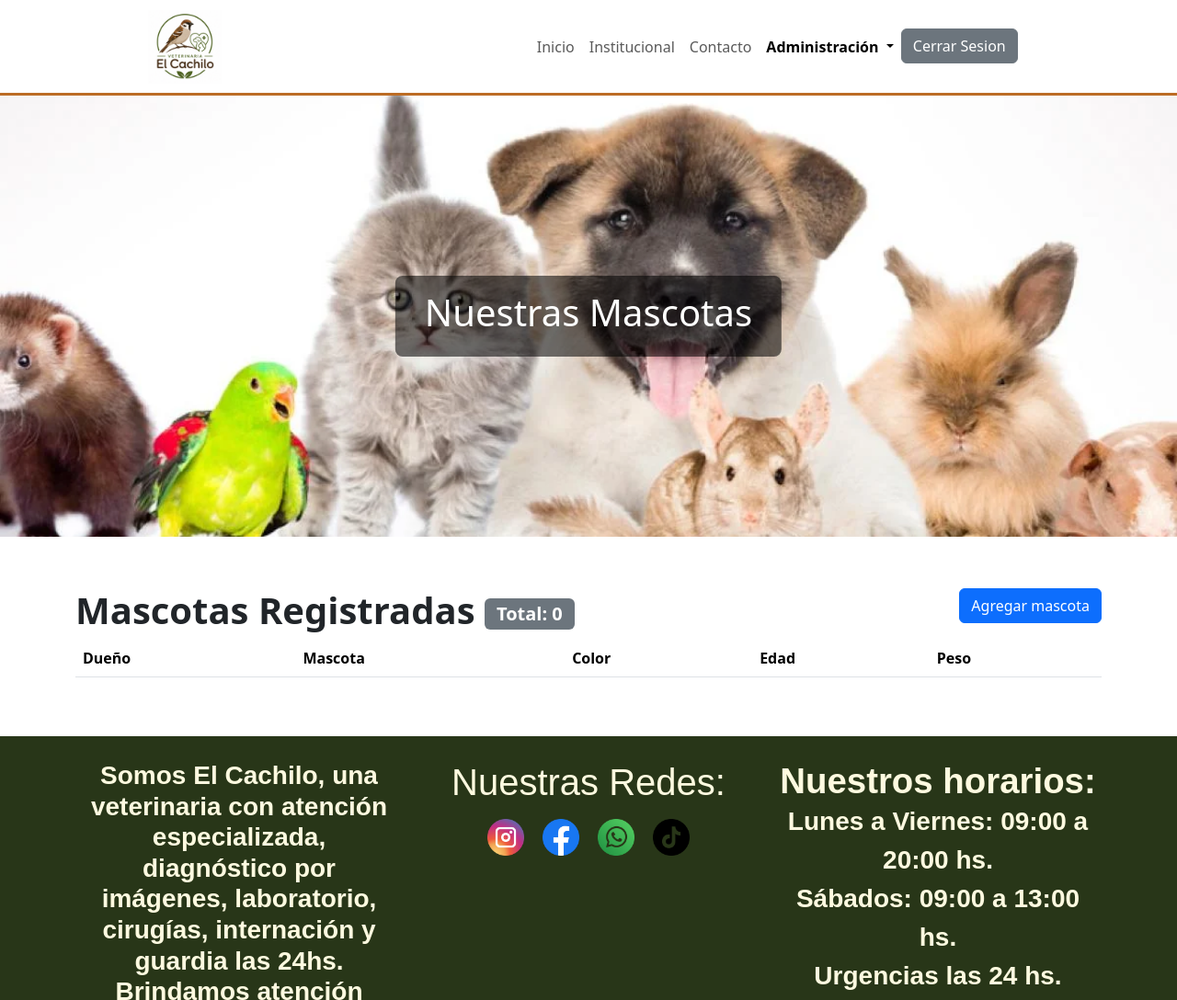
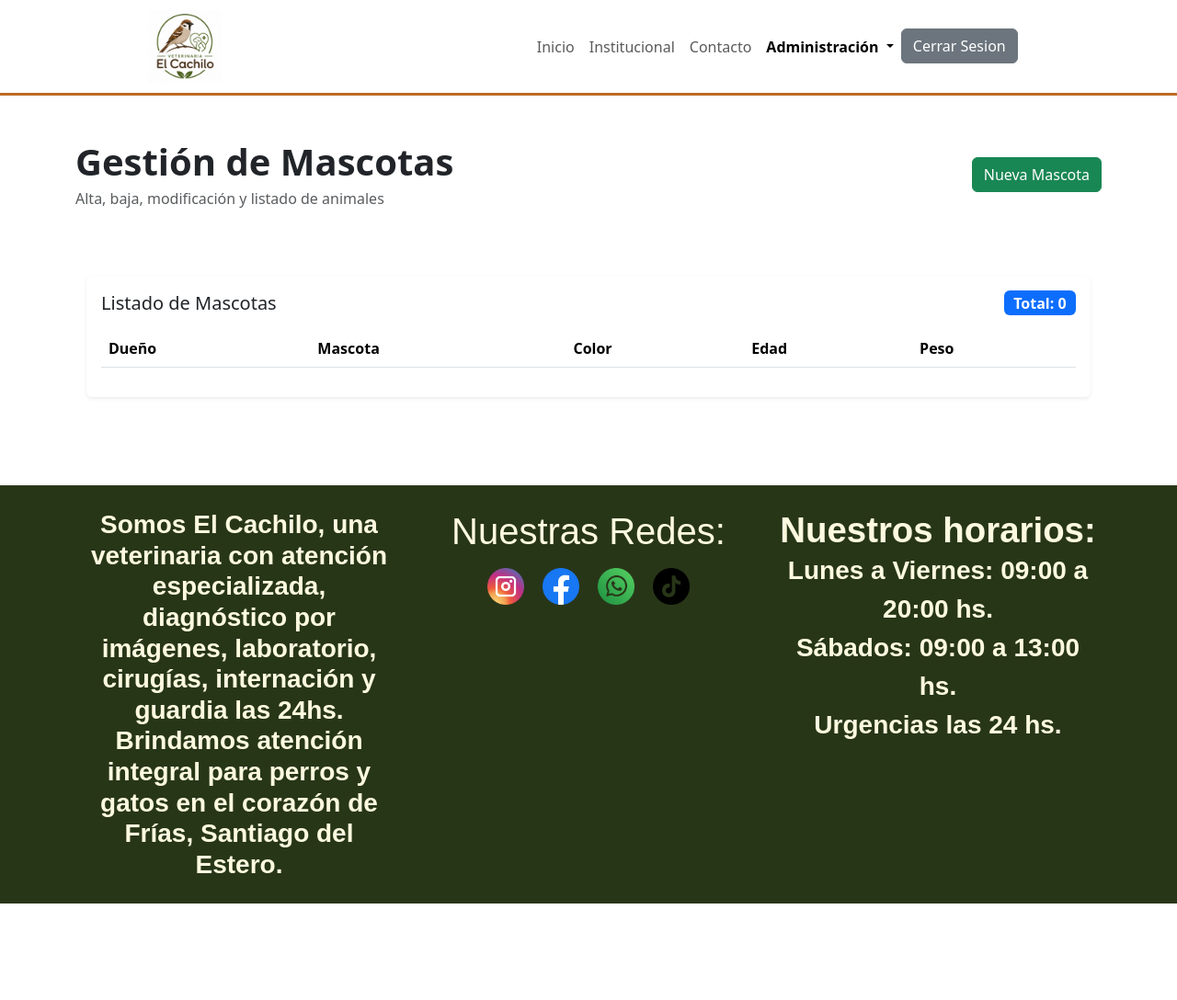
Before and after one commit to JEmilioH/Veterinaria_El_Cachilo, a website built with Vite: page mascotas.html in a window 1280 px wide. Shown: the top 1088 px of the page at 92% size. After the commit the page ends 983 px from the top, so only its background shows below. Built offline with nearby package versions, Linux system fonts and the light colour scheme; sample sign-in values are in the browser's storage; a web font is replaced by a local one.

Commit message:
Estilo Mascotas
Estilo Mascotas

```diff
--- a/mascotas.html
+++ b/mascotas.html
@@ -44,31 +44,25 @@
         </nav>
     </header>
 
-    <main>
-        <section class="banner position-relative">
-            <img src="./assets/images/Mascotas.webp" class="w-100" alt="Perro y gato en clínica">
-            <div class="position-absolute top-50 start-50 translate-middle text-center px-3">
-                <div class="banner-text">
-                    <h1>Nuestras Mascotas</h1>
+    <main class="container my-5">
+        <div class="d-flex flex-column flex-md-row justify-content-between align-items-md-center mb-4 gap-3">
+            <div>
+                <h1 class="display-6 fw-bold mb-1">Gestión de Mascotas</h1>
+                <p class="text-muted mb-0">Alta, baja, modificación y listado de animales</p>
             </div>
+            <button type="button" class="btn btn-success" id="btnNuevaMascota" data-bs-toggle="modal" data-bs-target="#modalMascota">
+                Nueva Mascota
+            </button>
         </div>
-        </section>
 
         <!-- MASCOTAS         -->
         <section class="container py-5">
-            <div class="row g-4">
-
-                <article class="col-12">
-                    <h2 class="fs-1 fw-semibold mt-2">
-                        Mascotas Registradas
-                        <span class="badge text-bg-secondary align-middle fs-5" id="total_mascotas">
-                        0
-                        </span>
-
-                        <button class="btn btn-primary text-align-right float-end" onclick="modalAgregar.show()">
-                        Agregar mascota
-                        </button>
-                    </h2>
+            <div class="card shadow-sm border-0">
+            <div class="card-body">
+                <div class="d-flex justify-content-between align-items-center mb-3">
+                    <h5 class="card-title mb-0">Listado de Mascotas</h5>
+                    <span class="badge bg-primary fs-6" id="total_mascotas">Total: 0</span>
+                </div>
 
                 <div class="table-responsive-md">
                     <table class="table table-striped">
@@ -87,7 +81,6 @@
                         </tbody>
                     </table>
                 </div>
-                </article>
             </div>
         </section>
 
```
Lines whose indentation alone changed are shown as unchanged.
